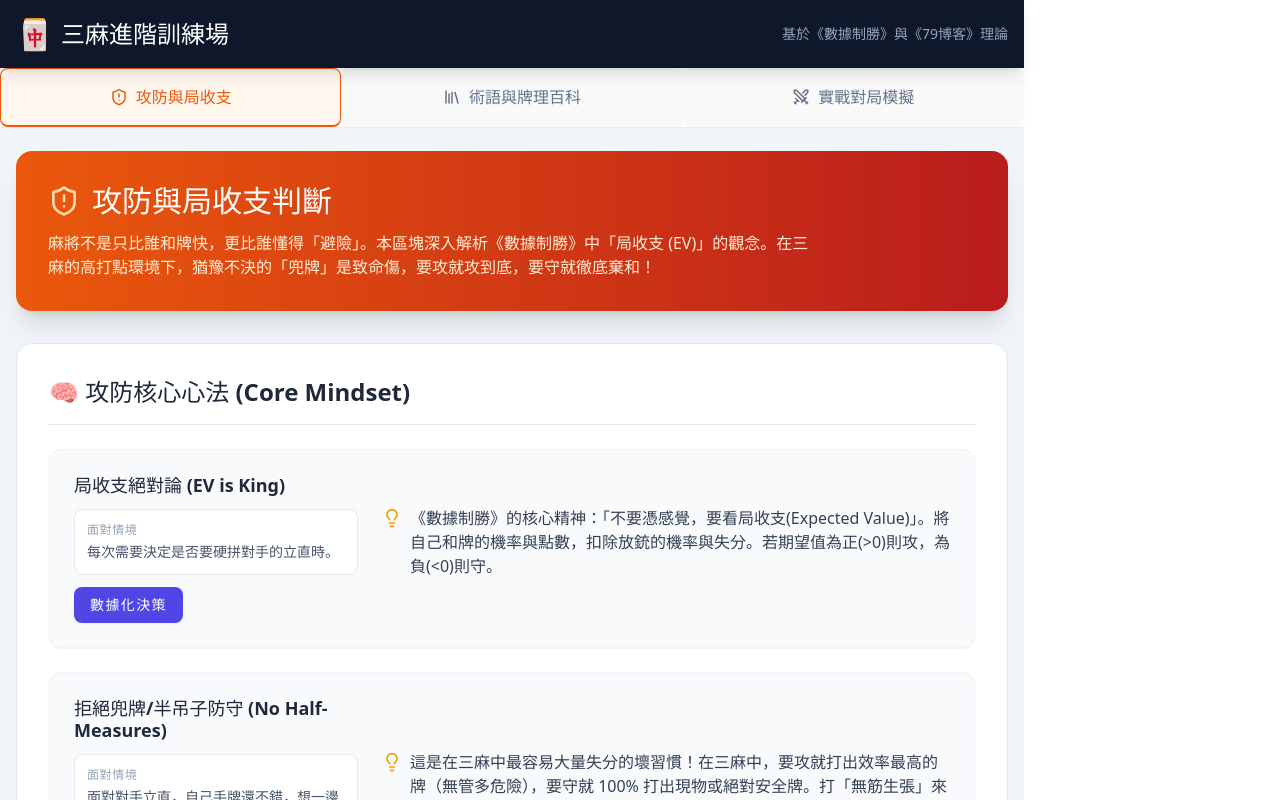
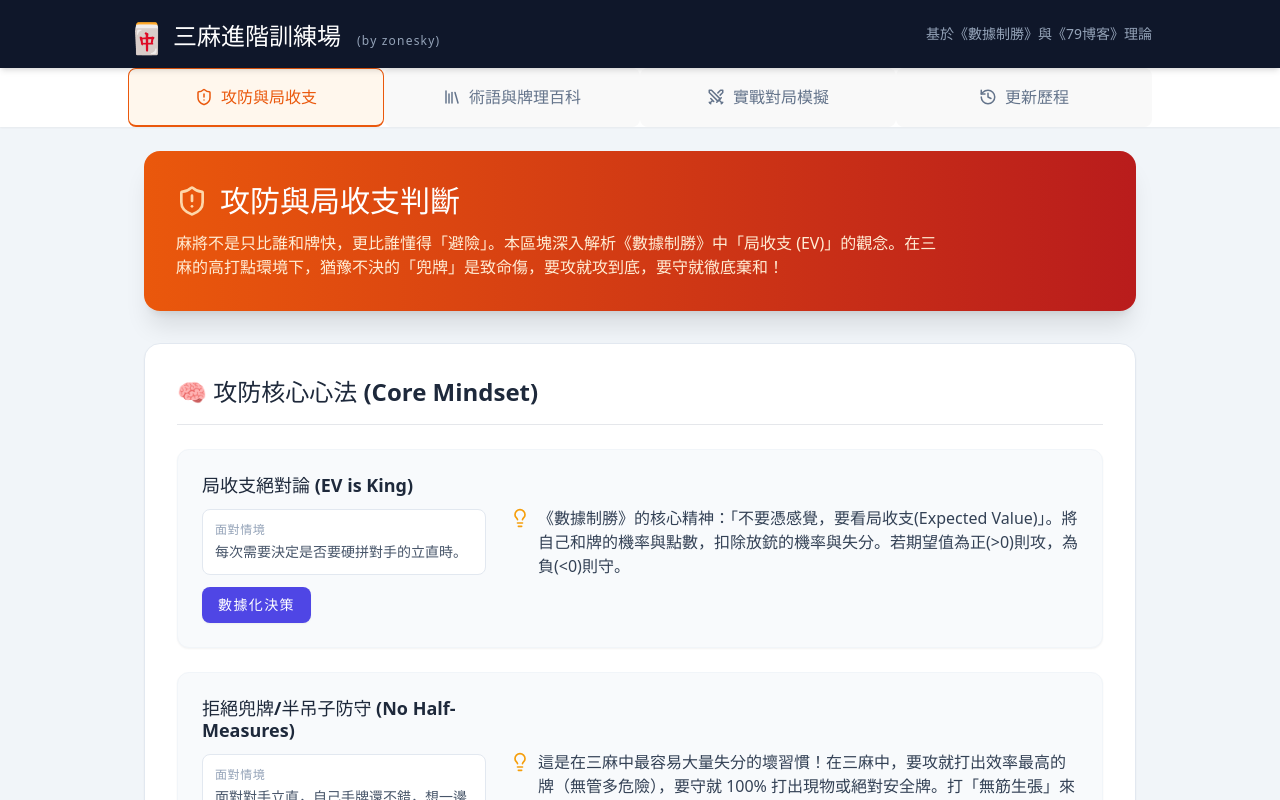
Before and after one commit to lanceph/sanma_trainer, a React (Vite) app: page / in a window 1280 px wide. Shown: the top 800 px of the page. Built offline with nearby package versions, Linux system fonts and the light colour scheme.

Commit message:
fix: let object locat stabley in screen feat: add changelog and copyright

```diff
--- a/src/App.jsx
+++ b/src/App.jsx
@@ -1,5 +1,5 @@
 import React, { useState, useEffect, useCallback, useMemo } from 'react';
-import { BookOpen, Trophy, Lightbulb, Target, Library, Swords, Clock, Cpu, User, Settings, Activity, Puzzle, Layers, Shield, ShieldAlert, AlertTriangle, TrendingUp, XOctagon } from 'lucide-react';
+import { BookOpen, Trophy, Lightbulb, Target, Library, Swords, Clock, Cpu, User, Settings, Activity, Puzzle, Layers, Shield, ShieldAlert, AlertTriangle, TrendingUp, XOctagon, History } from 'lucide-react';
 
 // ============================================================================
 // [1] CONSTANTS, TYPES & HELPERS (基礎常數與輔助函數)
@@ -30,6 +30,16 @@ const getTileName = (tile) => {
 // ============================================================================
 // [2] TERMINOLOGY & TACTICS DATA (百科與戰術數據庫)
 // ============================================================================
+
+// --- 版本更新歷程資料 (Changelog Data) ---
+const CHANGELOG_DATA = [
+  { version: 'v1.5.0', date: '最新更新', changes: ['新增版本更新歷程模組', '加入版權宣告 (by zonesky)'] },
+  { version: 'v1.4.0', date: '近期更新', changes: ['整合《數據制勝》與《79博客》理論', '新增「攻防與局收支」專屬分頁，提供 11 種實戰情境解析', '移除不穩定的隨機何切題庫，轉化為靜態視覺化百科'] },
+  { version: 'v1.3.0', date: '近期更新', changes: ['UI/UX 全面升級：改為 App-like 固定視窗，解決畫面上下跳動問題', '修復玩家河牌區的牌池重疊問題 (改用 6 欄網格排列)', '戰術雷達位置優化，移至牌桌下方避免誤觸'] },
+  { version: 'v1.2.0', date: '早期更新', changes: ['重寫計分核心引擎：實裝 DFS 遞迴拆牌演算法', '支援平和、一盃口等標準面子役種精準判斷', '修復榮和時誤判「海底撈月」的 Bug，並補上「河底撈魚」判定'] },
+  { version: 'v1.1.0', date: '早期更新', changes: ['實裝「動態戰術雷達」與防守權重評估引擎', 'AI 邏輯推演可視化，清楚列出 1, 2, 3 步決策過程'] },
+  { version: 'v1.0.0', date: '初始版本', changes: ['三麻進階訓練場基礎架構建立', '實戰模擬沙盒與麻將牌 SVG 繪圖系統上線'] }
+];
 
 // --- 戰術百科 (Terminology) ---
 const TERM_CATEGORIES = [
@@ -1503,7 +1513,6 @@ const SimulationMode = () => {
         </div>
       </div>
 
-      {state.currentTurn === 0 && state.gameState === 'playing' && state.tacticalInfo && <TacticalAdvisor info={state.tacticalInfo} />}
       {state.gameState === 'finished' && <SimFinishedView state={state} actions={actions} />}
 
       <div className="bg-emerald-800 p-4 rounded-xl shadow-inner relative min-h-[500px] flex flex-col justify-between overflow-hidden">
@@ -1609,25 +1618,62 @@ const SimulationMode = () => {
           </div>
         </div>
       </div>
+
+      {/* 戰術雷達移至牌桌下方，避免畫面跳動影響出牌 */}
+      {state.currentTurn === 0 && state.gameState === 'playing' && state.tacticalInfo && <TacticalAdvisor info={state.tacticalInfo} />}
     </div>
   );
 };
 
+// ✨ 新增：版本更新歷程模組
+const ChangelogView = () => (
+  <div className="space-y-8 animate-in fade-in zoom-in-95">
+    <div className="bg-gradient-to-r from-slate-700 to-slate-900 p-6 md:p-8 rounded-2xl shadow-xl text-white">
+      <h2 className="text-2xl md:text-3xl font-black mb-3 flex items-center gap-3"><History className="text-slate-300 w-6 h-6 md:w-8 md:h-8"/> 版本更新歷程</h2>
+      <p className="text-slate-200 text-sm md:text-base leading-relaxed max-w-3xl">
+        紀錄本訓練平台的演進與功能升級。感謝您使用本系統精進三麻技術！
+      </p>
+    </div>
+    <div className="bg-white p-6 md:p-8 rounded-2xl shadow-sm border border-slate-200">
+      <div className="space-y-6">
+        {CHANGELOG_DATA.map((log, idx) => (
+          <div key={idx} className="relative pl-6 sm:pl-8 border-l-2 border-slate-200 last:border-transparent pb-6 last:pb-0">
+            <div className={`absolute w-3 h-3 md:w-4 md:h-4 rounded-full -left-[7px] md:-left-[9px] top-1.5 border-2 border-white ${idx === 0 ? 'bg-emerald-500 shadow-[0_0_8px_rgba(16,185,129,0.8)]' : 'bg-slate-300'}`}></div>
+            <div className="flex flex-col sm:flex-row sm:items-center gap-2 sm:gap-4 mb-3">
+              <h3 className="text-lg md:text-xl font-black text-slate-800">{log.version}</h3>
+              <span className={`text-xs font-bold px-2.5 py-1 rounded-md w-max ${idx === 0 ? 'bg-emerald-100 text-emerald-700' : 'bg-slate-100 text-slate-500'}`}>{log.date}</span>
+            </div>
+            <ul className="list-disc list-outside ml-4 space-y-1.5 text-sm md:text-base text-slate-600">
+              {log.changes.map((change, cIdx) => (
+                <li key={cIdx} className="leading-relaxed pl-1">{change}</li>
+              ))}
+            </ul>
+          </div>
+        ))}
+      </div>
+    </div>
+  </div>
+);
+
 // ============================================================================
 // [8] MAIN APP & TABS (主程式渲染)
 // ============================================================================
 
 const AppHeader = () => (
-  <header className="bg-slate-900 text-white p-4 shadow-lg sticky top-0 z-50">
+  <header className="bg-slate-900 text-white p-4 shadow-md z-50 shrink-0 relative">
     <div className="max-w-5xl mx-auto flex justify-between items-center">
-      <h1 className="text-xl md:text-2xl font-bold flex items-center gap-2"><span className="text-2xl md:text-3xl">🀄</span> 三麻進階訓練場</h1>
-      <div className="text-xs md:text-sm text-slate-400 hidden sm:block">基於《數據制勝》與《79博客》理論</div>
+      <h1 className="text-xl md:text-2xl font-bold flex items-baseline gap-2">
+        <span className="text-2xl md:text-3xl flex items-center relative top-1">🀄</span>
+        三麻進階訓練場
+        <span className="text-[10px] md:text-xs text-slate-400 font-normal ml-1 md:ml-2 tracking-widest block sm:inline">(by zonesky)</span>
+      </h1>
+      <div className="text-xs md:text-sm text-slate-400 hidden md:block">基於《數據制勝》與《79博客》理論</div>
     </div>
   </header>
 );
 
 const TabNavigation = ({ tabs, activeTab, setActiveTab }) => (
-  <div className="bg-white shadow-sm mb-6 z-40 overflow-x-auto">
+  <div className="bg-white shadow-sm z-40 overflow-x-auto shrink-0 relative">
     <div className="max-w-5xl mx-auto flex min-w-max">
       {tabs.map(tab => {
         const Icon = tab.icon;
@@ -1648,17 +1694,21 @@ export default function SanmaTrainer() {
   const TABS = [
     { id: 'tactics', icon: ShieldAlert, label: '攻防與局收支', color: 'orange' },
     { id: 'terminology', icon: Library, label: '術語與牌理百科', color: 'purple' },
-    { id: 'simulation', icon: Swords, label: '實戰對局模擬', color: 'blue' }
+    { id: 'simulation', icon: Swords, label: '實戰對局模擬', color: 'blue' },
+    { id: 'changelog', icon: History, label: '更新歷程', color: 'slate' }
   ];
 
   return (
-    <div className="min-h-screen bg-slate-100 font-sans text-slate-900 pb-20">
+    <div className="h-screen w-screen bg-slate-100 font-sans text-slate-900 flex flex-col overflow-hidden">
       <AppHeader />
       <TabNavigation tabs={TABS} activeTab={activeTab} setActiveTab={setActiveTab} />
-      <main className="max-w-5xl mx-auto px-2 md:px-4">
-        {activeTab === 'tactics' && <AttackDefenseTactics />}
-        {activeTab === 'terminology' && <TerminologyGlossary />}
-        {activeTab === 'simulation' && <SimulationMode />}
+      <main className="flex-1 overflow-y-auto w-full touch-pan-y">
+        <div className="max-w-5xl mx-auto px-2 md:px-4 py-6 pb-24">
+          {activeTab === 'tactics' && <AttackDefenseTactics />}
+          {activeTab === 'terminology' && <TerminologyGlossary />}
+          {activeTab === 'simulation' && <SimulationMode />}
+          {activeTab === 'changelog' && <ChangelogView />}
+        </div>
       </main>
     </div>
   );
```
